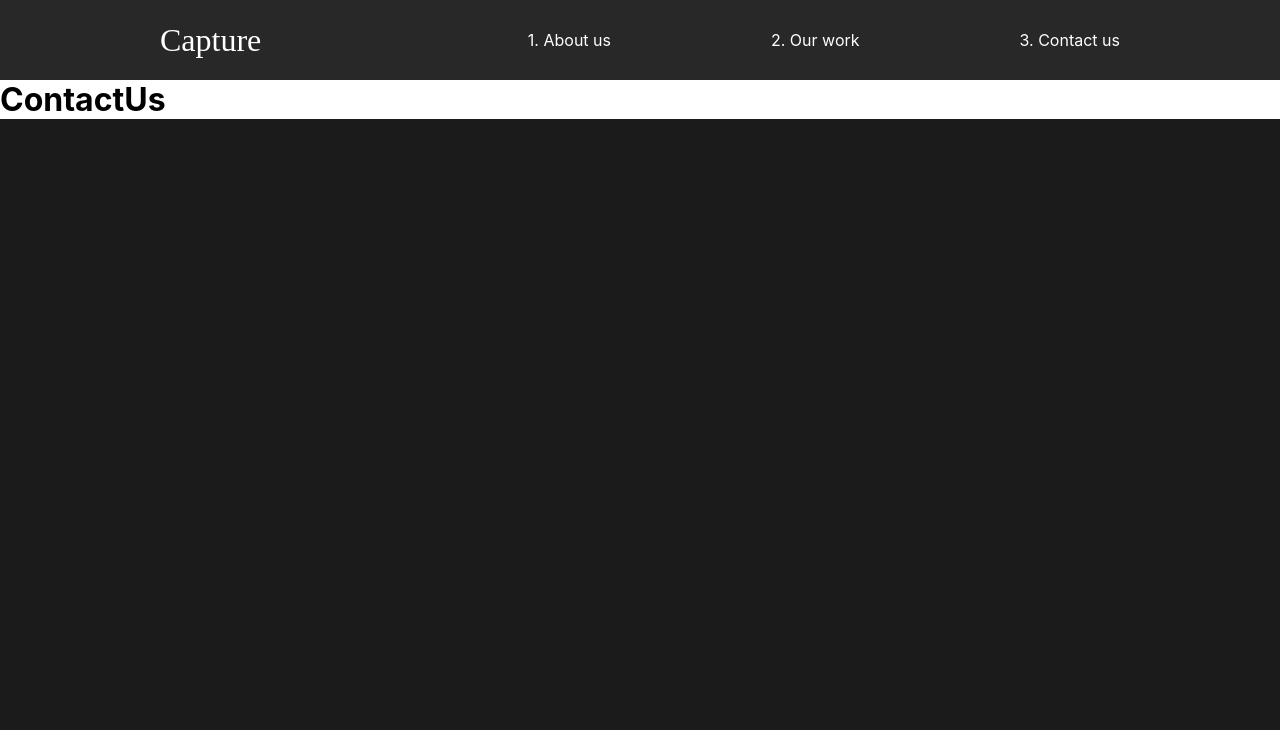
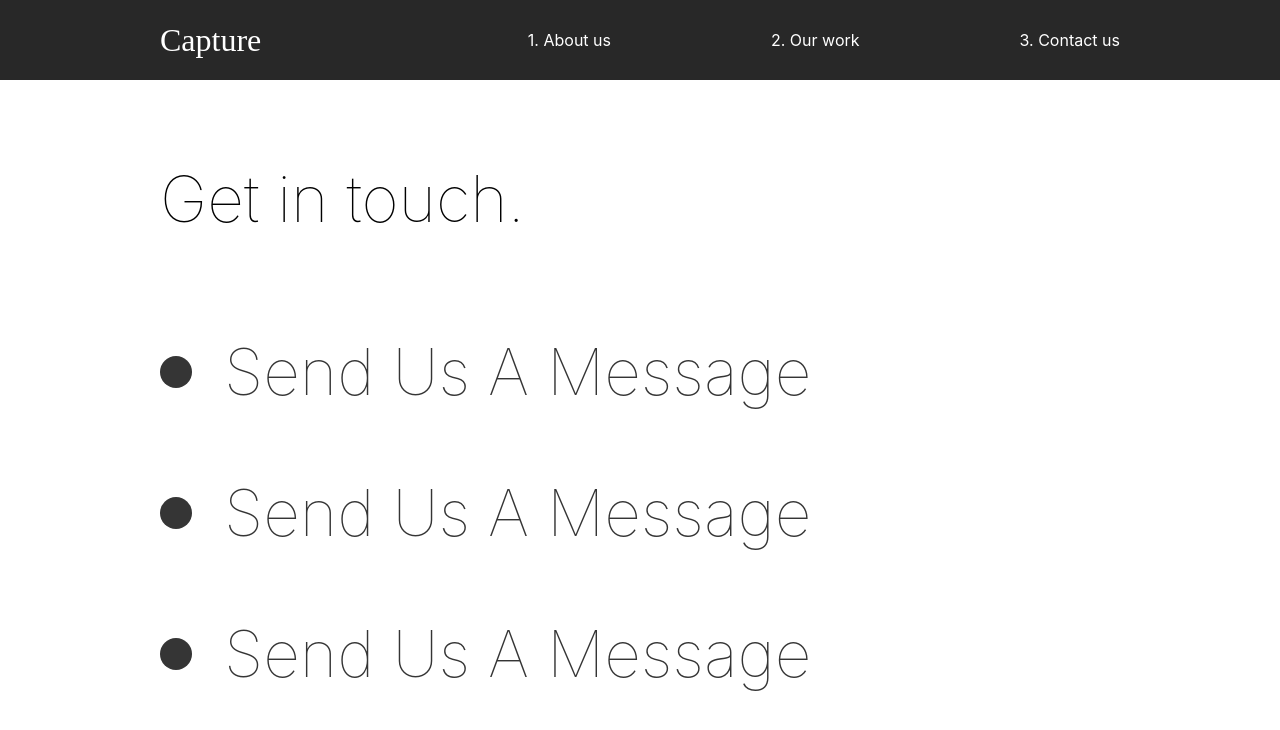
Before and after one commit to rigglet/deved-portfolio, a React (Create React App) app: page /contact in a window 1280 px wide. Shown: the top 730 px of the page. Built offline with nearby package versions, Linux system fonts and the light colour scheme; the HTML template or start-up script is replaced by a standard one.

Commit message:
18. Contact Animation

```diff
--- a/src/pages/ContactUs.js
+++ b/src/pages/ContactUs.js
@@ -1,18 +1,69 @@
 import { motion } from "framer-motion";
-import { pageAnimation } from "../animation";
+import { pageAnimation, titleAnimation } from "../animation";
+import styled from "styled-components";
 
 const ContactUs = () => {
   return (
-    <motion.div
+    <ContactStyled
       exit="exit"
       variants={pageAnimation}
       initial="hidden"
       animate="show"
       style={{ background: "#fff" }}
     >
-      <h1>ContactUs</h1>
-    </motion.div>
+      <Title>
+        <Hide>
+          <motion.h2 variants={titleAnimation}>Get in touch.</motion.h2>
+        </Hide>
+      </Title>
+      <div>
+        <Hide>
+          <Social variants={titleAnimation}>
+            <Circle />
+            <h2>Send Us A Message</h2>
+          </Social>
+        </Hide>
+        <Hide>
+          <Social variants={titleAnimation}>
+            <Circle />
+            <h2>Send Us A Message</h2>
+          </Social>
+        </Hide>
+        <Hide>
+          <Social variants={titleAnimation}>
+            <Circle />
+            <h2>Send Us A Message</h2>
+          </Social>
+        </Hide>
+      </div>
+    </ContactStyled>
   );
 };
 
+const ContactStyled = styled(motion.div)`
+  padding: 5rem 10rem;
+  color: #353535;
+  min-height: 90vh;
+`;
+const Title = styled.div`
+  color: black;
+  margin-bottom: 4rem;
+`;
+const Hide = styled.div`
+  overflow: hidden;
+`;
+const Circle = styled.div`
+  border-radius: 50%;
+  width: 2rem;
+  height: 2rem;
+  background-color: #353535;
+`;
+const Social = styled(motion.div)`
+  display: flex;
+  align-items: center;
+  h2 {
+    margin: 2rem;
+  }
+`;
+
 export default ContactUs;
```
Also changed, not shown: 1 other file (tests, documents, lock files or other folders).
